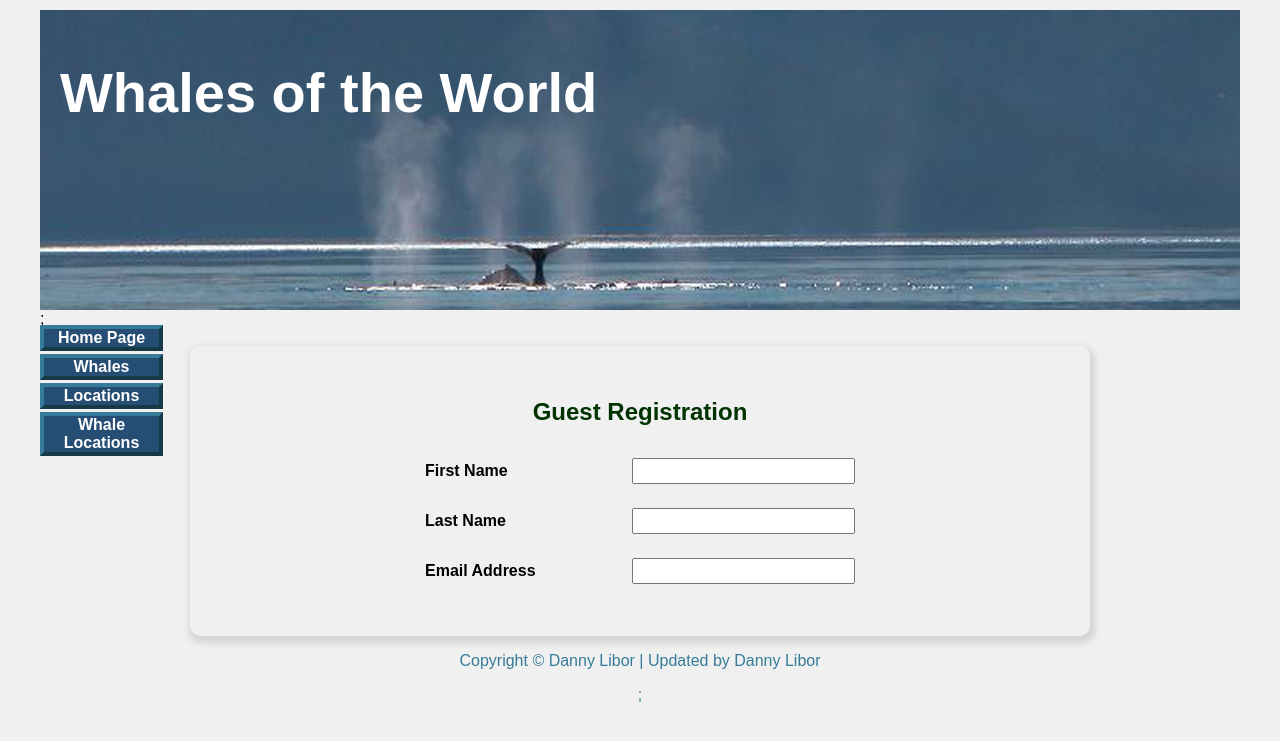
After one commit to d-zucho/whales_db_project, a PHP site: page /registration.php in a window 1280 px wide. The commit adds this page. Shown: the top 741 px of the page. Run offline with PHP 8.4, Linux system fonts and the light colour scheme.

Commit message:
continue working on registration page

```diff
--- a/whales/includes/footer.php
+++ b/whales/includes/footer.php
@@ -1,5 +1,5 @@
 
-// code for footer in index.php
+
 <div id="footer">
 	<p>Copyright &copy; Danny Libor | Updated by Danny Libor</p>
 </div>
--- a/whales/includes/header.php
+++ b/whales/includes/header.php
@@ -1,5 +1,3 @@
-
-// header code for index.php
 
 <div id="header">
 	<h1>Whales of the World</h1>
--- a/whales/includes/nav.php
+++ b/whales/includes/nav.php
@@ -1 +1,8 @@
-<?php
+<div id="nav">
+	<ul>
+		<li><a href="index.php">Home Page</a></li>
+		<li><a href="whales.php">Whales</a></li>
+		<li><a href="locations.php">Locations</a></li>
+		<li><a href="whale_locations.php">Whale Locations</a></li>
+	</ul>
+</div>
--- /dev/null
+++ b/whales/registration.php
@@ -0,0 +1,69 @@
+<!doctype html>
+<html>
+<head>
+	<title>Guest Registration</title>
+	<meta charset=utf-8>
+	<link rel="stylesheet" type="text/css" href="whales.css">
+	<style type="text/css">
+      /*insert input field styling*/
+			#midcol {
+					padding: 20px;
+					border-radius: 10px;
+					box-shadow: 2px 4px 6px 3px rgba(148, 148, 148, 0.3) ;
+			}
+			h2 {
+					padding-top: 12px;
+			}
+			#input-field {
+					width: 50%;
+					margin: 2rem auto;
+			}
+			#input-field > p {
+					display: flex;
+					justify-content: space-between;
+					margin: 1.5rem 0;
+			}
+			label {
+					font-weight: bold;
+					margin-top: 4px;  /* -- Size of input border*/
+			}
+			#fName, #lName, #email {
+					width: 50%;
+					height: 20px;
+			}
+	</style>
+</head>
+<body>
+<div id="container">
+	<!--Add include statements here-->
+	<?php include("includes/header.php") ?>;
+	<?php include("includes/nav.php") ?>;
+	<div id="midcol">
+			<h2>Guest Registration</h2>
+
+			<div id="input-field">
+				<p>
+				<label for="fName" >First Name </label>
+				<input id="fName" type="text" required>
+				</p>
+				<p>
+					<label for="lName" >Last Name </label>
+					<input id="lName" type="text" required>
+				</p>
+				<p>
+					<label for="email" >Email Address</label>
+					<input id="email" type="email" required>
+				</p>
+			</div>
+
+		</div>
+</div>
+
+<!--Add footer here-->
+<div id="footer">
+	<footer>
+		<?php include ("includes/footer.php")?>;
+	</footer>
+</div>
+</body>
+</html>
```
Also changed, not shown: whales/locations.php (+39 -3 lines), whales/whale_locations.php (+40 -3 lines), whales/whales.php (+45 -3 lines), 1 other file.
